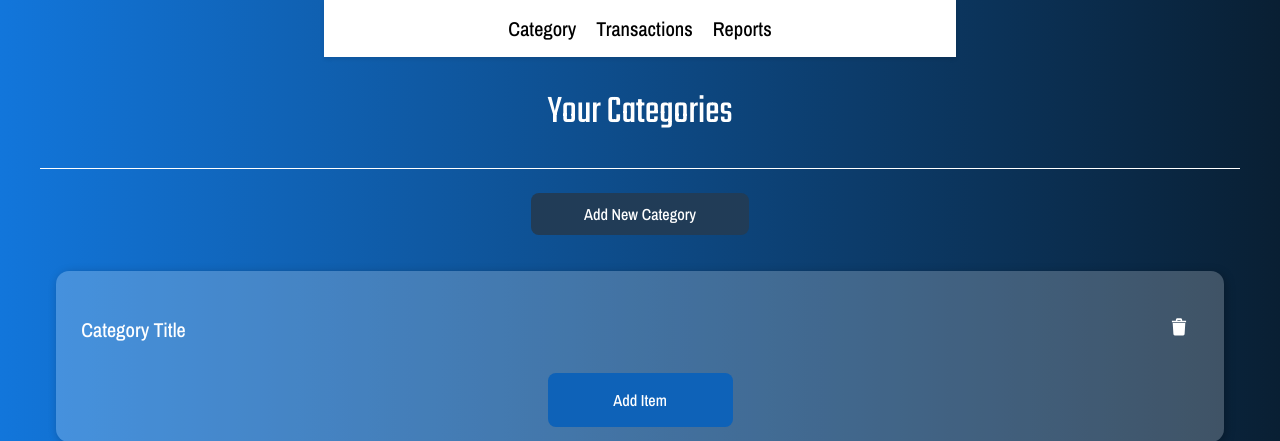
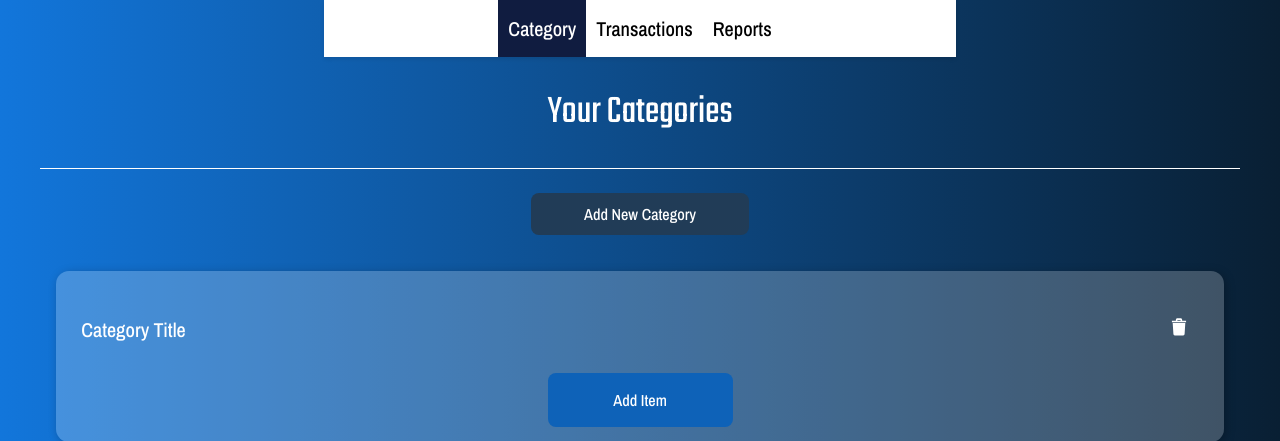
Before and after one commit to diomaster/budgetlyapp, a Django app: page /budget/category/ in a window 1280 px wide. Shown: the part 129-570 px from the top of the page. Run offline with Django 4.2, Linux system fonts and the light colour scheme.

Commit message:
fixed active link nav

```diff
--- a/expenses/static/expenses/navbar.css
+++ b/expenses/static/expenses/navbar.css
@@ -78,14 +78,13 @@
 
 /* Active state for sub-nav link */
 .sub-nav a.active {
-  color: #ffffff; /* White text color for active tab */
-  background-color: #101C40; /* Dark blue background for active tab */
-   /* Rounded corners for tabs */
+  color: #ffffff;
+  background-color: #101C40;
 }
 
 /* Hover state for sub-nav link */
 .sub-nav a:hover {
-  background-color: #e1e1e1; /* Light grey background for hover state */
-  color: #0E62B8; /* Dark blue text color for hover state */
-   /* Consistent rounded corners */
+  background-color: #e1e1e1;
+  color: #0E62B8;
+
 }
--- a/expenses/templates/base/navbar.html
+++ b/expenses/templates/base/navbar.html
@@ -18,7 +18,7 @@
 </nav>
 <!-- Sub-navigation menu -->
 <div class="sub-nav">
-    <a href="{% url 'expense_list' %}" {% if request.resolver_match.url_name == 'Category' %}class="active"{% endif %}>Category</a>
+    <a href="{% url 'expense_list' %}" {% if request.resolver_match.url_name == 'expense_list' %}class="active"{% endif %}>Category</a>
     <a href="{% url 'transactions' %}" {% if request.resolver_match.url_name == 'transactions' %}class="active"{% endif %}>Transactions</a>
     <a href="{% url 'reports' %}" {% if request.resolver_match.url_name == 'reports' %}class="active"{% endif %}>Reports</a>
   </div>
```
